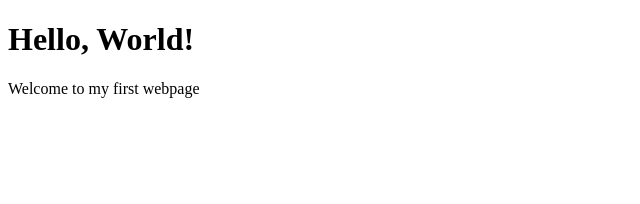
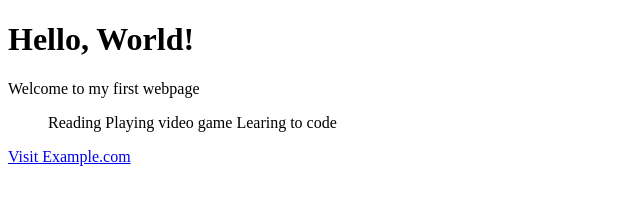
Before and after one commit to Lisabug4621/HTML-Basics-and-Document-Structure, a plain HTML site: page index.html in a window 1280 px wide. Shown: the whole page, without its empty margins (0-640 px from the left). Drawn offline with Linux system fonts and the light colour scheme.

Commit message:
added ul and insert

```diff
--- a/index.html
+++ b/index.html
@@ -8,5 +8,12 @@
 <body>
     <h1> Hello, World!</h1>
     <p>Welcome to my first webpage</p>
+    <ul>
+        <l1>Reading</l1>
+        <l1>Playing video game</l1>
+        <l1>Learing to code</l1>
+    </ul>
+
+    <a href="https://www.example.com">Visit Example.com</a>
 </body>
 <html>
```
